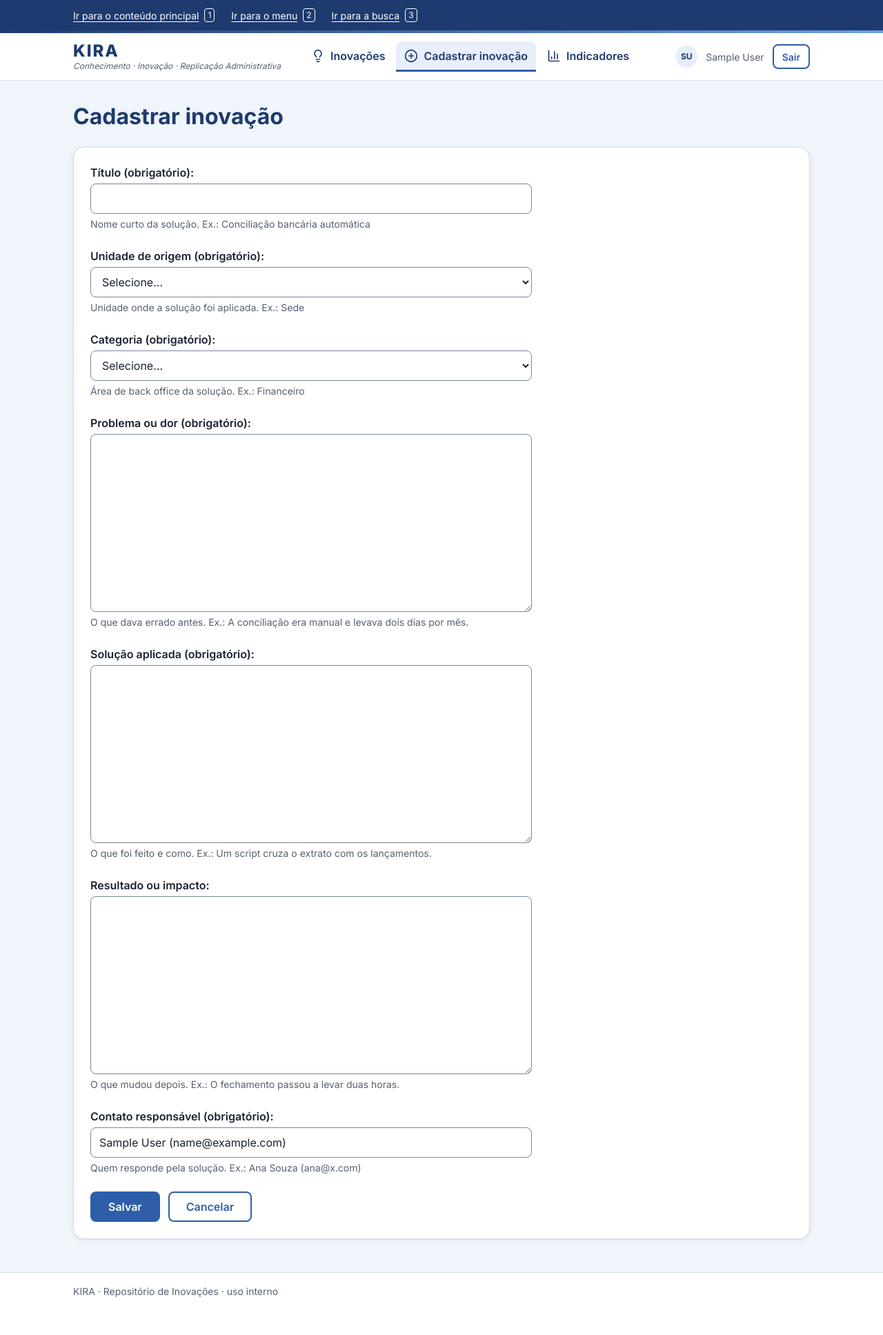
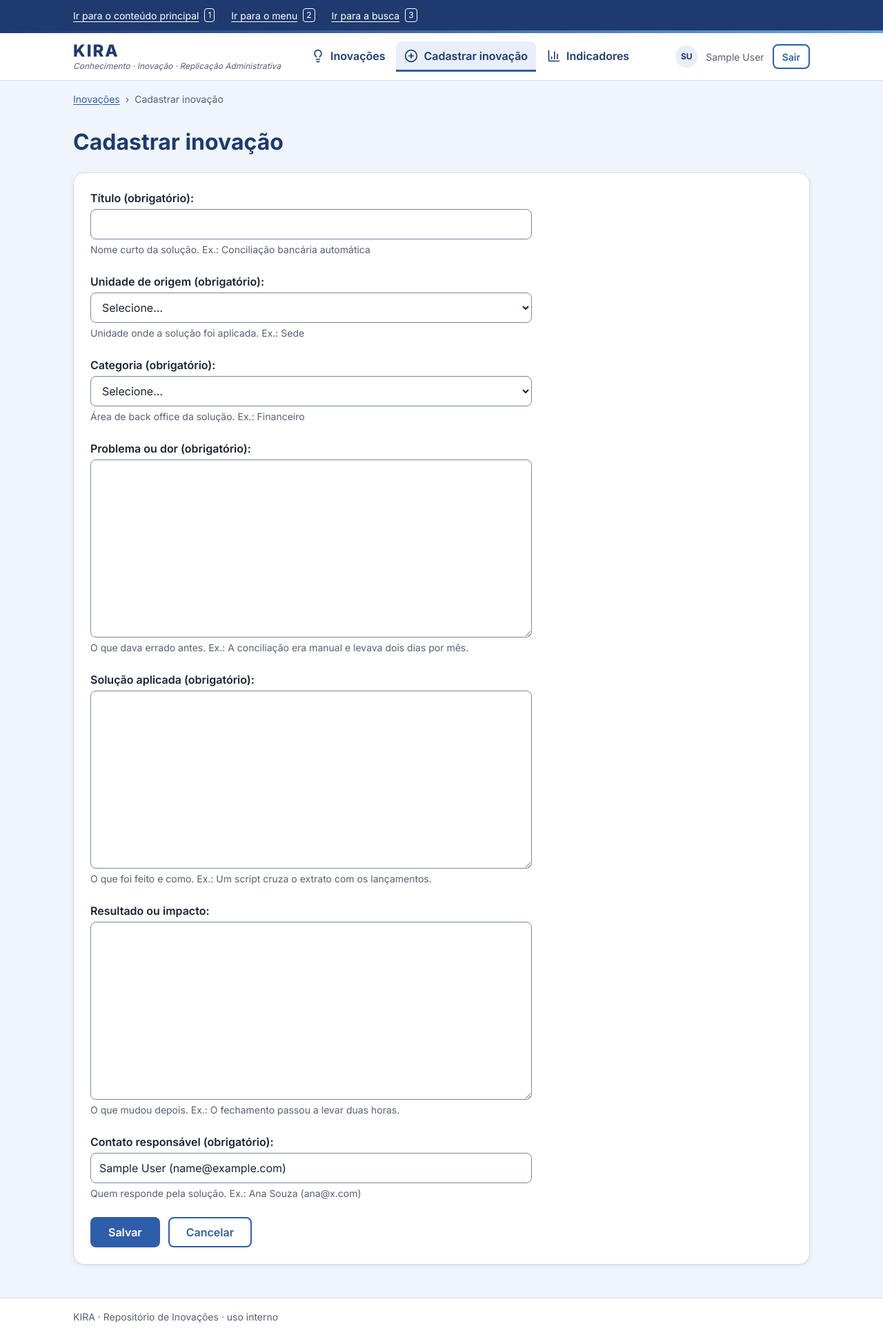
Before and after one commit to SofiaNascimento/kira-repositorio-inovacoes, a Django app: page /inovacoes/nova/ in a window 1280 px wide. Shown: the whole page at 69% size. Before the commit the page ends 1880 px from the top, so only its background shows below. Run offline with Django 5.2, Linux system fonts and the light colour scheme; the visitor is signed in with stand-in values (Sample User, id 1); data comes from the database, SQL or seed files in the repository.

Commit message:
feat(design): adiciona a trilha de navegacao as telas
A parcial paginas/trilha.html (secao, inovacao, atual) entra pelo bloco trilha do base, entre o header e o main, nas oito telas da §5.3 de hoje; o separador vem da folha, escapado (SPEC_DEVIATION registrado no design). Ajusta o teste antigo autorizado T-C (PECAS ganha a parcial; seguem 11 telas). Registra os ajustes do lote 2 no design e no context. RED-29, RED-30. 15 testes novos; 1147 passando.

```diff
--- a/indicadores/templates/indicadores/painel.html
+++ b/indicadores/templates/indicadores/painel.html
@@ -1,6 +1,8 @@
 {% extends "base.html" %}
 
 {% block title %}Painel de indicadores{% endblock %}
+
+{% block trilha %}{% include "paginas/trilha.html" with atual="Indicadores" %}{% endblock %}
 
 {% block titulo %}Painel de indicadores{% endblock %}
 
--- a/inovacoes/templates/inovacoes/inovacao_confirm_delete.html
+++ b/inovacoes/templates/inovacoes/inovacao_confirm_delete.html
@@ -1,6 +1,8 @@
 {% extends "base.html" %}
 
 {% block title %}Excluir inovação{% endblock %}
+
+{% block trilha %}{% include "paginas/trilha.html" with secao=True inovacao=inovacao atual="Excluir" %}{% endblock %}
 
 {% block titulo %}Excluir inovação{% endblock %}
 
--- a/inovacoes/templates/inovacoes/inovacao_detail.html
+++ b/inovacoes/templates/inovacoes/inovacao_detail.html
@@ -1,6 +1,8 @@
 {% extends "base.html" %}
 
 {% block title %}{{ inovacao.titulo }}{% endblock %}
+
+{% block trilha %}{% include "paginas/trilha.html" with secao=True inovacao=None atual=inovacao.titulo %}{% endblock %}
 
 {% block titulo %}{{ inovacao.titulo }}{% endblock %}
 
--- a/inovacoes/templates/inovacoes/inovacao_form.html
+++ b/inovacoes/templates/inovacoes/inovacao_form.html
@@ -1,6 +1,15 @@
 {% extends "base.html" %}
 
 {% block title %}{{ titulo_pagina }}{% endblock %}
+
+{# RED-30: o mesmo template serve ao cadastro e a edicao; so a edicao tem a inovacao. #}
+{% block trilha %}
+  {% if inovacao %}
+    {% include "paginas/trilha.html" with secao=True inovacao=inovacao atual="Editar" %}
+  {% else %}
+    {% include "paginas/trilha.html" with secao=True atual="Cadastrar inovação" %}
+  {% endif %}
+{% endblock %}
 
 {% block titulo %}{{ titulo_pagina }}{% endblock %}
 
--- a/inovacoes/templates/inovacoes/inovacao_list.html
+++ b/inovacoes/templates/inovacoes/inovacao_list.html
@@ -1,6 +1,8 @@
 {% extends "base.html" %}
 
 {% block title %}Inovações{% endblock %}
+
+{% block trilha %}{% include "paginas/trilha.html" with atual="Inovações" %}{% endblock %}
 
 {% block titulo %}Inovações{% endblock %}
 
--- a/inovacoes/templates/inovacoes/inovacao_reaproveitar.html
+++ b/inovacoes/templates/inovacoes/inovacao_reaproveitar.html
@@ -1,6 +1,8 @@
 {% extends "base.html" %}
 
 {% block title %}Sinalizar reaproveitamento{% endblock %}
+
+{% block trilha %}{% include "paginas/trilha.html" with secao=True inovacao=inovacao atual="Sinalizar reaproveitamento" %}{% endblock %}
 
 {% block titulo %}Sinalizar reaproveitamento{% endblock %}
 
--- a/inovacoes/templates/inovacoes/inovacao_status.html
+++ b/inovacoes/templates/inovacoes/inovacao_status.html
@@ -1,6 +1,8 @@
 {% extends "base.html" %}
 
 {% block title %}Avançar status{% endblock %}
+
+{% block trilha %}{% include "paginas/trilha.html" with secao=True inovacao=inovacao atual="Avançar status" %}{% endblock %}
 
 {% block titulo %}Avançar status{% endblock %}
 
--- a/templates/base.html
+++ b/templates/base.html
@@ -54,6 +54,9 @@
     </div>
   </header>
 
+  {# RED-29, RED-30: a trilha fica entre o header e o main, como marco proprio (AD-015). #}
+  {% block trilha %}{% endblock %}
+
   <main id="conteudo">
     <div role="status">
       {% if messages %}
--- a/templates/kira.css
+++ b/templates/kira.css
@@ -238,6 +238,27 @@ main {
   margin: 0 auto;
   padding: var(--space-6) var(--space-4) var(--space-7);
 }
+
+/* Trilha de navegacao (§5.3 v2; RED-30): entre o header e o main (AD-015). O separador
+   vem daqui, com texto alternativo vazio para o leitor de tela.
+   SPEC_DEVIATION: o sinal vai escapado (203A), nao literal.
+   Reason: a folha vai embutida na pagina; o literal faria o HTML conter o sinal (RED-30). */
+.trilha { font-size: var(--fs-sm); }
+.trilha ol {
+  display: flex;
+  flex-wrap: wrap;
+  gap: var(--space-1) var(--space-2);
+  margin: 0;
+  padding: var(--space-4) 0 0;
+  list-style: none;
+  color: var(--text-muted);
+}
+.trilha li + li::before {
+  content: "\203A" / "";
+  margin-right: var(--space-2);
+  color: var(--text-muted);
+}
+.trilha a { color: var(--brand-blue); }
 
 /* Cabecalho de pagina (§5.3 v2; RED-29, RED-31): o h1, a descricao e a acao principal. */
 .cabecalho-pagina {
--- /dev/null
+++ b/templates/paginas/trilha.html
@@ -0,0 +1,14 @@
+{% comment %}
+  Trilha de navegacao (design-spec §5.3 v2; RED-30). Fica entre o header e o main (AD-015).
+  secao: poe o link "Inovacoes" na raiz. inovacao: poe o link do titulo. atual: o ultimo
+  item, sem link e com aria-current="page". O separador vem da folha, nao do HTML.
+{% endcomment %}
+<nav class="trilha" aria-label="Você está em">
+  <div class="container">
+    <ol>
+      {% if secao %}<li><a href="{% url 'inovacoes:lista' %}">Inovações</a></li>{% endif %}
+      {% if inovacao %}<li><a href="{{ inovacao.get_absolute_url }}">{{ inovacao.titulo }}</a></li>{% endif %}
+      <li aria-current="page">{{ atual }}</li>
+    </ol>
+  </div>
+</nav>
```
Also changed, not shown: inovacoes/tests/test_folha_v2.py (+15 -0 lines), inovacoes/tests/test_views_sistema_design.py (+8 -1 lines), nucleo/tests/test_casca.py (+112 -0 lines), .specs/features/fundacao-do-redesign/context.md, .specs/features/fundacao-do-redesign/design.md, .specs/features/fundacao-do-redesign/spec.md, .specs/features/fundacao-do-redesign/tasks.md.
